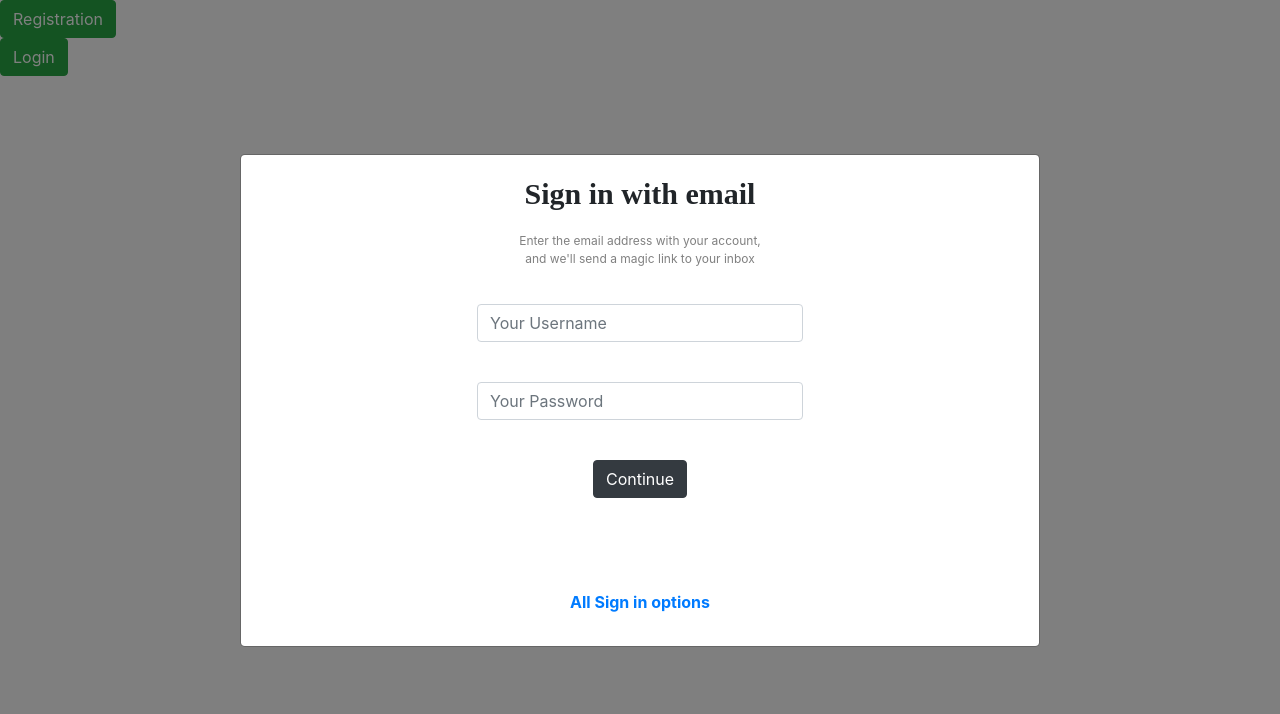
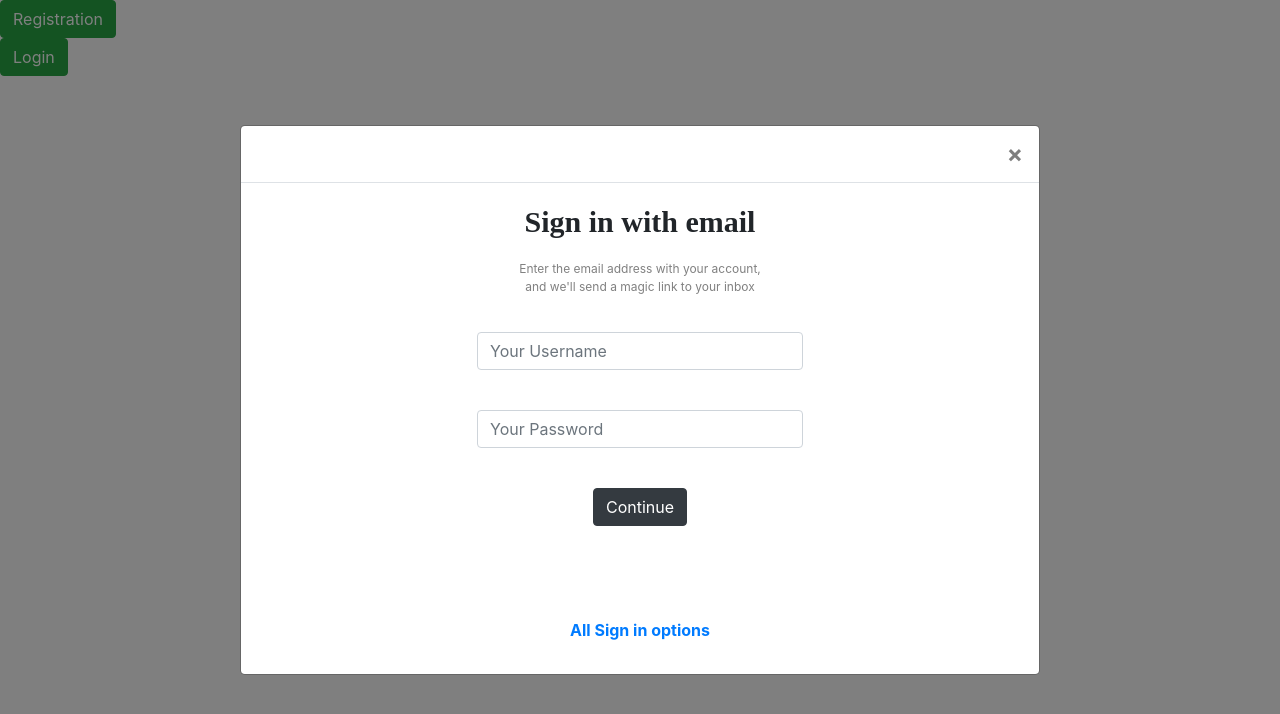
Before and after one commit to dimasajiwicaksono/Medium_DimasAji_DW138AOLD, a React (Create React App) app: page / in a window 1280 px wide. Both pictures are taken after a click on the button "Login". Shown: the top 714 px of the page. Built offline with nearby package versions, Linux system fonts and the light colour scheme.

Commit message:
2.login -menambahkan close button

```diff
--- a/src/Login.js
+++ b/src/Login.js
@@ -15,6 +15,7 @@ function LogIn(props) {
         centered
         >
 
+        <Modal.Header closeButton></Modal.Header>
         <Modal.Body>
         <div className = "containerLog">
         <div className= "text">
```
